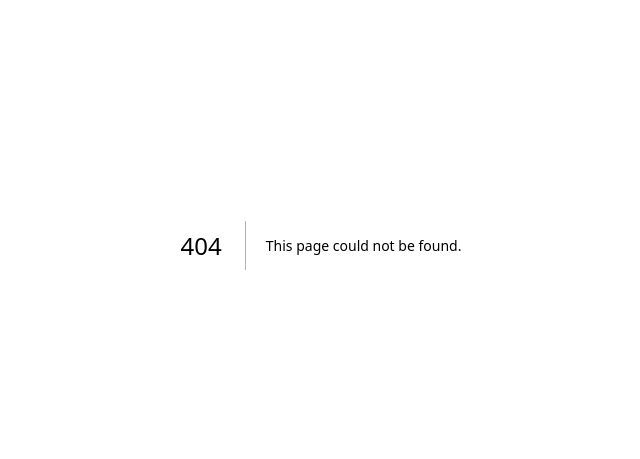
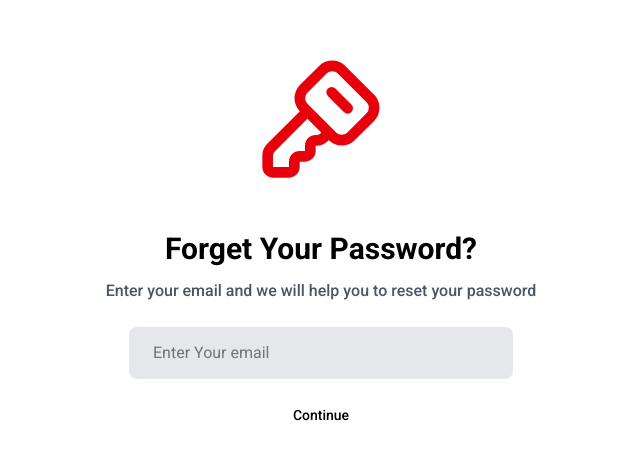
Before and after one commit to SocialGlider/TechMate, a Next.js app in the folder frontend/: page /auth/forget-password in a window 1280 px wide. Before the commit this address had no page. Shown: the part 155-614 px from the top of the page, without its empty margins (319-959 px from the left). Built offline with nearby package versions, Linux system fonts and the light colour scheme; no server answers.

Commit message:
reset-password

```diff
--- /dev/null
+++ b/frontend/app/auth/forget-password/page.tsx
@@ -0,0 +1,10 @@
+import ForgetPassword from '@/components/Auth/ForgetPassword'
+import React from 'react'
+
+const ForgetPasswordPage = () => {
+  return (
+    <ForgetPassword/>
+  )
+}
+
+export default ForgetPasswordPage
--- /dev/null
+++ b/frontend/app/auth/reset-password/page.tsx
@@ -0,0 +1,9 @@
+import React from 'react'
+import PasswordReset from '@/components/Auth/PasswordReset'
+const ResetPasswordPage=() => {
+  return (
+   <PasswordReset/>
+  )
+}
+
+export default ResetPasswordPage
--- /dev/null
+++ b/frontend/components/Auth/ForgetPassword.tsx
@@ -0,0 +1,43 @@
+"use client";
+import axios from 'axios';
+import {BASE_API_URL} from "@/server";
+import { KeySquareIcon } from 'lucide-react';
+import React,{useState} from 'react';
+import LoadingButton from '../Helper/LoadingButton';
+import { handleAuthRequest } from '../utils/apiRequest';
+import { toast } from 'sonner';
+import { useRouter } from 'next/navigation';
+const ForgetPassword = () => {
+    const [isLoading,setIsLoading] = useState(false);
+   const [email,setEmail] = useState("");
+   const router = useRouter();
+   const handleSubmit = async()=>{
+    const forgetPasswordReq = async()=>
+        await axios.post(
+            `${BASE_API_URL}/users/forget-password`,
+            {email},
+            {withCredentials: true}
+        );
+        const result = await handleAuthRequest(forgetPasswordReq,setIsLoading)
+        if(result){
+            router.push(`/auth/reset-password?email=${encodeURIComponent(email)}`)
+            //console.log(result.data.message);
+            toast.success(result.data.message);
+        }
+   }
+  return (
+    <div className='flex items-center justify-center flex-col w-full h-screen'>
+    <KeySquareIcon className='w-20 h-20 sm:w-32 sm:h-32 text-red-600 mb-12'/>
+    <h1 className='text-2xl sm:text-3xl font-bold mb-3'>Forget Your Password?</h1>
+    <p className='mb-6 text-sm sm:text-base text-center text-gray-600 font-medium'>Enter your email and we will help you to reset your password</p>
+    <input type="email" placeholder='Enter Your email' className='px-6 py-3.5 rounded-lg outline-none bg-gray-200 block w-[90%] sm:w-[80%] md:w-[60%] lg:w-[40%] xl:w-[30%] mx-auto'
+    value={email}
+    onChange={(e)=>setEmail(e.target.value)}
+
+    />
+    <LoadingButton onClick={handleSubmit} className='w-40 mt-4' size={"lg"} isLoading={isLoading}>Continue</LoadingButton>
+    </div>
+  )
+}
+
+export default ForgetPassword
--- /dev/null
+++ b/frontend/components/Auth/PasswordReset.tsx
@@ -0,0 +1,77 @@
+"use client";
+import { useSearchParams } from 'next/navigation';
+import React, { useState } from 'react';
+import PasswordInput from './PasswordInput';
+import LoadingButton from '../Helper/LoadingButton';
+import { Button } from '../ui/button';
+import Link from 'next/link';
+import { useDispatch, UseDispatch } from 'react-redux';
+import { useRouter } from 'next/navigation';
+import { BASE_API_URL } from '@/server';
+import axios from 'axios';
+import { handleAuthRequest } from '../utils/apiRequest';
+import { setAuthUser } from '@/store/authSlice';
+import { toast } from 'sonner';
+const PasswordReset = () => {
+    const searchParams = useSearchParams();
+    const email = searchParams.get("email");
+    //console.log(email);
+    const [otp,setOtp] = useState("");
+    const [password,setPassword] = useState("");
+     const [passwordConfirm,setPasswordConfirm] = useState("");
+    const [isLoading, setIsLoading] = useState(false);
+    const dispatch = useDispatch();
+    const router = useRouter();
+    const handleSubmit = async()=>{
+      if(!otp || !password || !passwordConfirm){
+        return;
+      }
+      const data = {email,otp,password,passwordConfirm}
+      const resetPassReq = async()=>
+        await axios.post(`${BASE_API_URL}/users/reset-password`,data,{
+           withCredentials: true,
+
+        });
+        const result = await handleAuthRequest(resetPassReq,setIsLoading);
+         if(result){
+          dispatch(setAuthUser(result.data.data.user));
+          toast.success(result.data.message);
+          router.push("/auth/login");
+         }
+      }
+
+    return (
+    <div className='h-screen flex items-center justify-center flex-col'>
+      <h1 className='text-2xl sm:text-3xl font-bold mb-3'>Reset Your Password</h1>
+      <p className='mb-6 text-sm sm:text-base text-center text-gray-600 font-medium'>Enter your OTP and new password to reset your password</p>
+      <input type='number' placeholder='Enter OTP' className='block w-[90%] sm:w-[80%] md:w-[60%] lg:w-[40%] xl:w-[30%] mx-auto px-6 py-3 bg-gray-300 rounded-lg no-spinner outline-none'
+      value={otp}
+      onChange={(e)=>setOtp(e.target.value)}
+      />
+      <div className='mb-4 mt-4 w-[90%] sm:w-[80%] md:w-[60%] lg:w-[40%] xl:w-[30%] '>
+        <PasswordInput name='password'
+        placeholder='Enter new password'
+        inputClassName='px-6 py-3 bg-gray-300 rounded-lg outline-none'
+        value={password}
+         onChange={(e)=>setPassword(e.target.value)}
+        />
+      </div>
+         <div className='w-[90%] sm:w-[80%] md:w-[60%] lg:w-[40%] xl:w-[30%] '>
+        <PasswordInput name='passwordConfirm'
+        placeholder='Confirm new password'
+        inputClassName='px-6 py-3 bg-gray-300 rounded-lg outline-none'
+        value={passwordConfirm}
+         onChange={(e)=>setPasswordConfirm(e.target.value)}
+       />
+      </div>
+      <div className='flex items-center space-x-4 mt-6'>
+        <LoadingButton onClick={handleSubmit} isLoading={isLoading}>Change Password</LoadingButton>
+        <Button variant={"ghost"}>
+          <Link href="/auth/forget-password">Go Back</Link>
+        </Button>
+      </div>
+    </div>
+  )
+}
+
+export default PasswordReset
--- a/frontend/package.json
+++ b/frontend/package.json
@@ -15,10 +15,10 @@
     "class-variance-authority": "^0.7.1",
     "clsx": "^2.1.1",
     "lucide-react": "^0.525.0",
-    "next": "^15.4.2",
+    "next": "^15.4.3",
     "next-themes": "^0.4.6",
-    "react": "^19.0.0",
-    "react-dom": "^19.0.0",
+    "react": "^19.1.0",
+    "react-dom": "^19.1.0",
     "react-redux": "^9.2.0",
     "redux-persist": "^6.0.0",
     "sonner": "^2.0.6",
```
Also changed, not shown: 1 other file (tests, documents, lock files or other folders).
